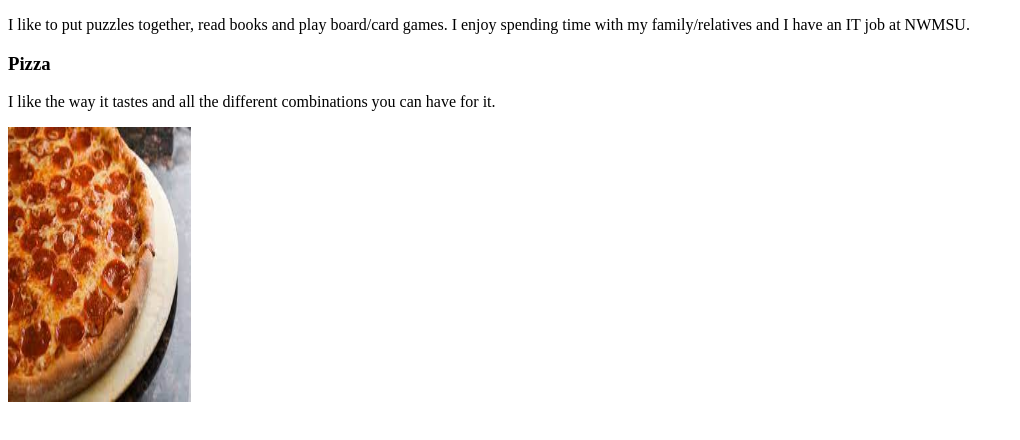
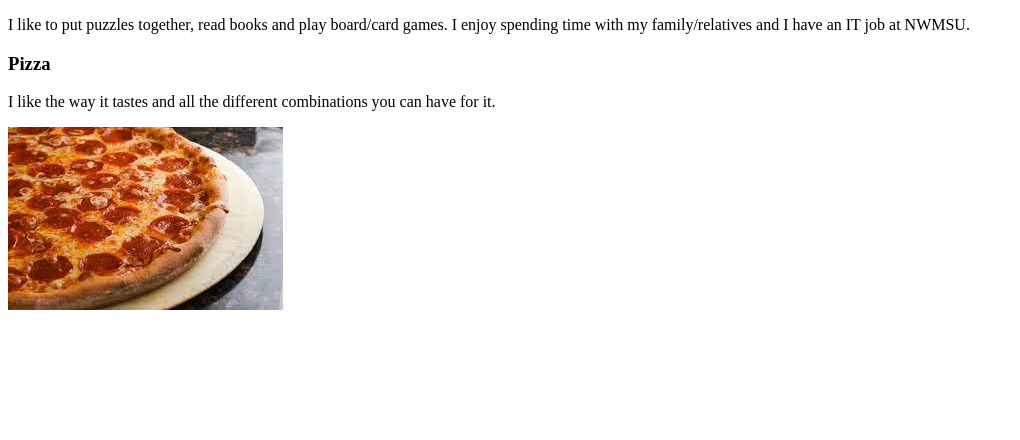
Before and after one commit to 44-563-WebApps-F23/44563-webapps-f23-assignment3-CUnruh641, a plain HTML site: page MyStats.html in a window 1280 px wide. Shown: the whole page, without its empty margins (0-1020 px from the left). Drawn offline with Linux system fonts and the light colour scheme.

Commit message:
Update MyStats.html
Fixing picture

```diff
--- a/MyStats.html
+++ b/MyStats.html
@@ -12,7 +12,7 @@
         <p>
             I like the way it tastes and all the different combinations you can have for it.
         </p>
-        <img src="pizza.jpg" height="275" width="183" alt="A picture of pizza">
+        <img src="pizza.jpg" height="183" width="275" alt="A picture of pizza">
 
     </body>
 </html>
```
